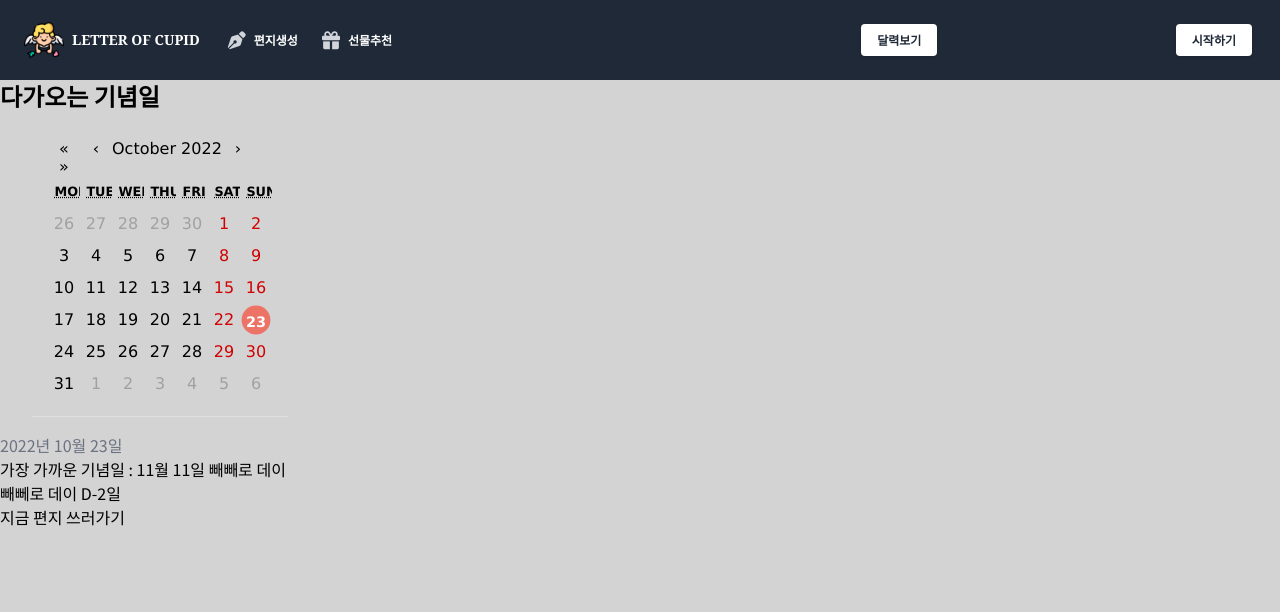
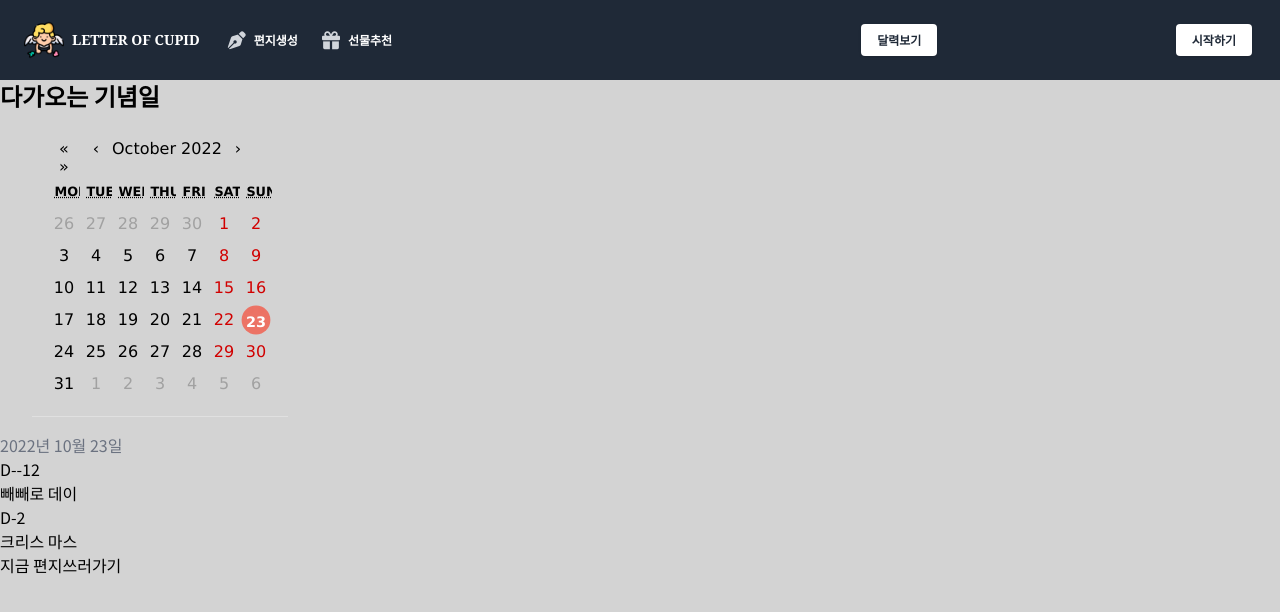
Before and after one commit to swsnu/swppfall2022-team11, a React (Create React App) app in the folder frontend/: page /calendar in a window 1280 px wide. Shown: the top 612 px of the page. Built offline with nearby package versions, Linux system fonts and the light colour scheme.

Commit message:
add marking

```diff
--- a/frontend/src/Pages/CalendarPage.tsx
+++ b/frontend/src/Pages/CalendarPage.tsx
@@ -1,16 +1,31 @@
+import { useState } from "react";
+import { useNavigate } from "react-router-dom";
 import CalendarAnniversary from "../components/CalendarAnniversary";
+import Dday from "../components/Dday";
 import Navigation from "../components/Navigation";
 
+type EventType = {id: number; title: string; date: Date}
+
 export default function CalendarPage() {
-    return (
+  const navigate = useNavigate();
+  const [today, setToday] = useState(new(Date));
+  const [events, setEvent] = useState<EventType[]>([
+    {id:1, title: "빼빼로 데이", date: new Date("2022-11-11")},
+    {id:2, title: "크리스 마스", date: new Date("2022-12-25")},
+])
+
+  return (
       <>
       <Navigation />
       <h1 className="text-black font-semibold text-2xl">다가오는 기념일</h1>
 
         <CalendarAnniversary/>
-      <h1>가장 가까운 기념일 : 11월 11일 빼빼로 데이</h1>
-      <div >빼뻬로 데이 D-2일</div>
-      <a href="/create" className="rounded-xl">지금 편지 쓰러가기</a>
+        <div>
+          {events.map((event)=>{
+            return <Dday title={event.title} date={event.date}/>
+          })}
+        </div>
+      <button onClick={()=>navigate("/create")}>지금 편지쓰러가기</button>
       </>
     )
   }
--- a/frontend/src/components/Calendar.css
+++ b/frontend/src/components/Calendar.css
@@ -1,3 +1,9 @@
+.highlight {
+  font-size: 16px;
+  text-emphasis: filled circle blue;
+  color: green;
+}
+
 .react-calendar {
     margin-top: 28px;
     margin-left: 32px;
--- a/frontend/src/components/CalendarAnniversary.tsx
+++ b/frontend/src/components/CalendarAnniversary.tsx
@@ -9,11 +9,20 @@ function CalendarAnniversary() {
 
   const marks = [
     "11-11-2022",
+    "25-12-2022"
   ];
 
   return (
     <div>
-      <Calendar onChange={onChange} value={value} />
+      <Calendar onChange={onChange} value={value}
+      tileClassName={({ date, view }) => {
+        if(marks.find(x=>x===moment(date).format("DD-MM-YYYY"))){
+          return  'highlight'
+        }
+        else{
+          return null;
+        }
+        }}/>
          <div className="text-gray-500 mt-4">
            {moment(value).format("YYYY년 MM월 DD일")}
          </div>
--- /dev/null
+++ b/frontend/src/components/Dday.tsx
@@ -0,0 +1,19 @@
+import React, { useState } from 'react';
+const today = new(Date);
+
+interface IProps {
+    title: string;
+    date: Date;
+}
+
+const Dday= (props: IProps)=>{
+    const diff = props.date.getDate() - today.getDate();
+    return (
+        <div>
+            <div>D-{diff}</div>
+            <div>{props.title}</div>
+        </div>
+    );
+}
+
+export default Dday
```
